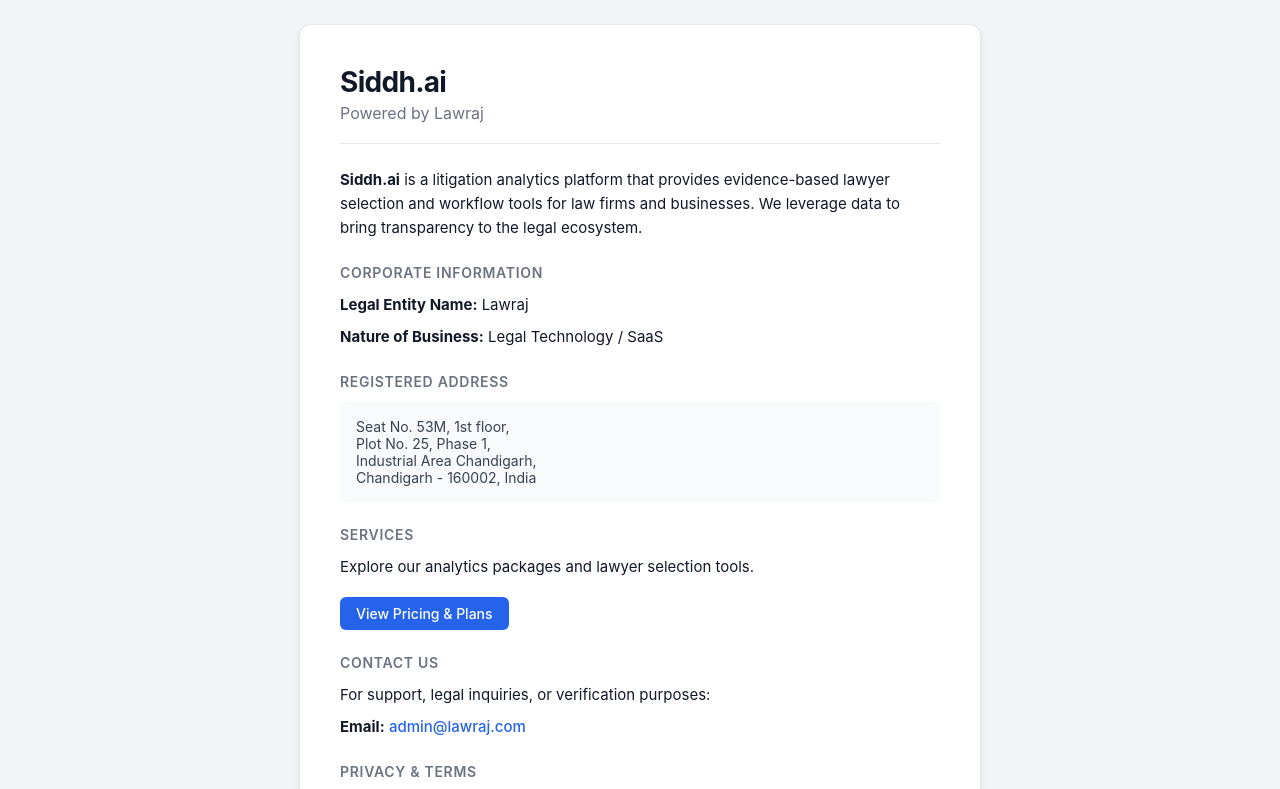
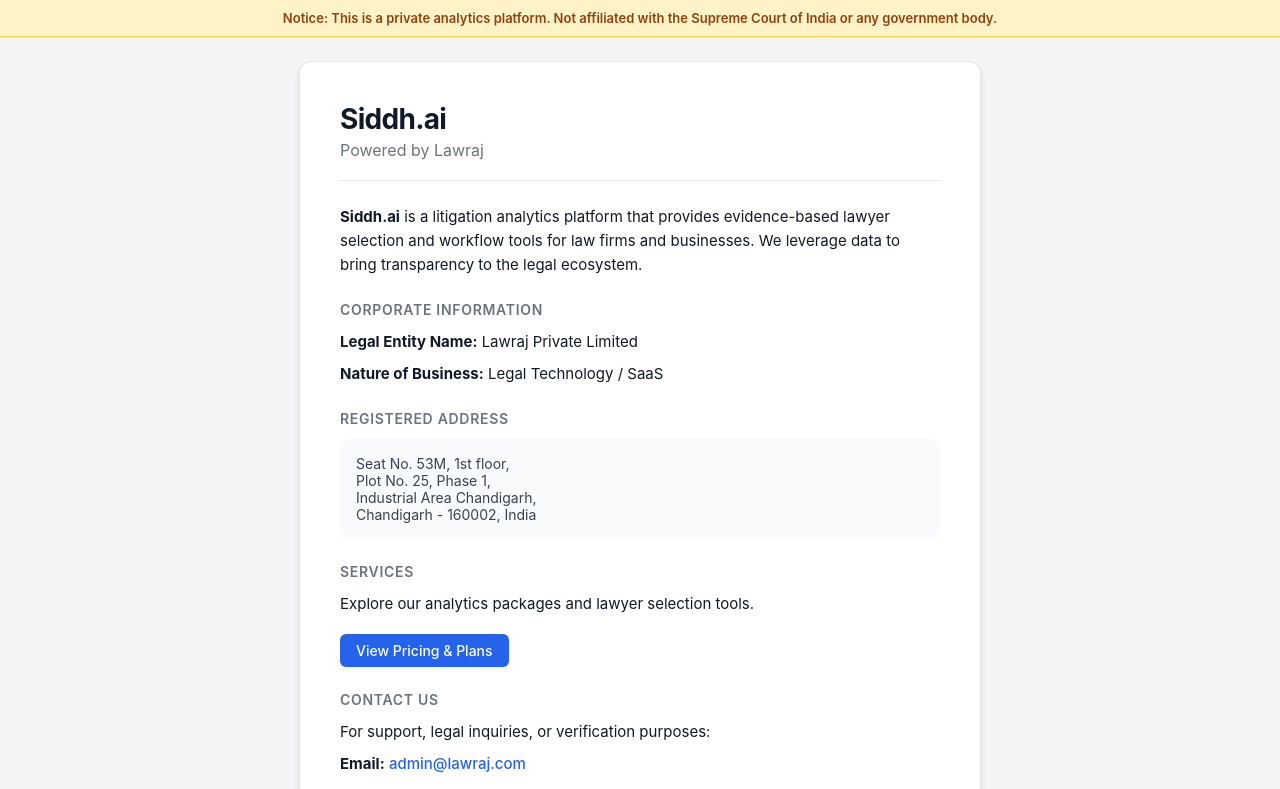
Before and after one commit to parmarss/siddhai, a plain HTML site: page index.html in a window 1280 px wide. Shown: the top 789 px of the page. Drawn offline with Linux system fonts and the light colour scheme.

Commit message:
Update index.html

```diff
--- a/index.html
+++ b/index.html
@@ -23,6 +23,17 @@
       display: flex;
       flex-direction: column;
       min-height: 100vh;
+    }
+
+    /* DISCLAIMER BANNER - CRITICAL FOR AVOIDING FLAGS */
+    .gov-disclaimer {
+      background-color: #fef3c7;
+      color: #92400e;
+      text-align: center;
+      padding: 10px;
+      font-size: 13px;
+      font-weight: 600;
+      border-bottom: 1px solid #fcd34d;
     }
 
     .wrapper {
@@ -144,6 +155,10 @@
 </head>
 <body>
 
+  <div class="gov-disclaimer">
+    Notice: This is a private analytics platform. Not affiliated with the Supreme Court of India or any government body.
+  </div>
+
   <div class="wrapper">
     <div class="card">
       <div class="header">
@@ -156,7 +171,7 @@
       </p>
 
       <h2>Corporate Information</h2>
-      <p><strong>Legal Entity Name:</strong> Lawraj</p>
+      <p><strong>Legal Entity Name:</strong> Lawraj Private Limited</p>
       <p><strong>Nature of Business:</strong> Legal Technology / SaaS</p>
 
       <h2>Registered Address</h2>
```
